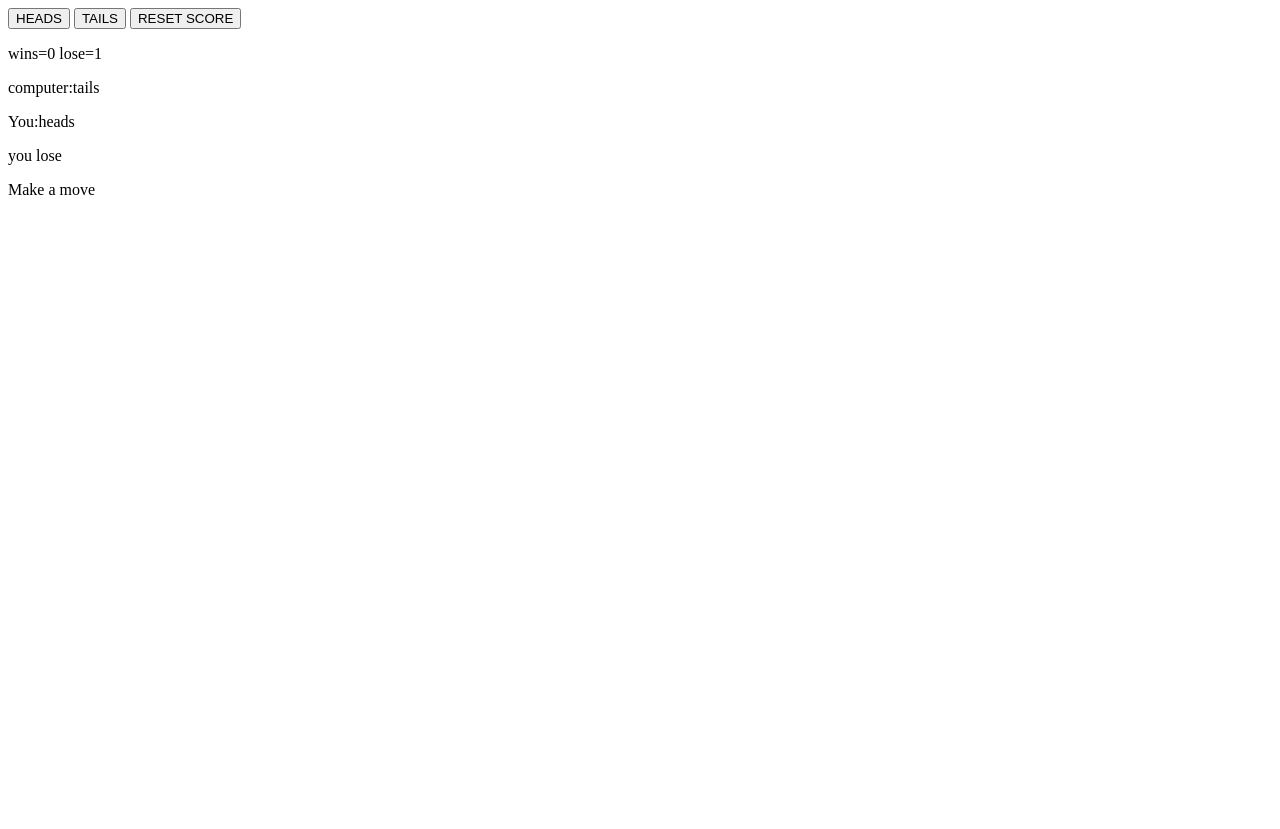
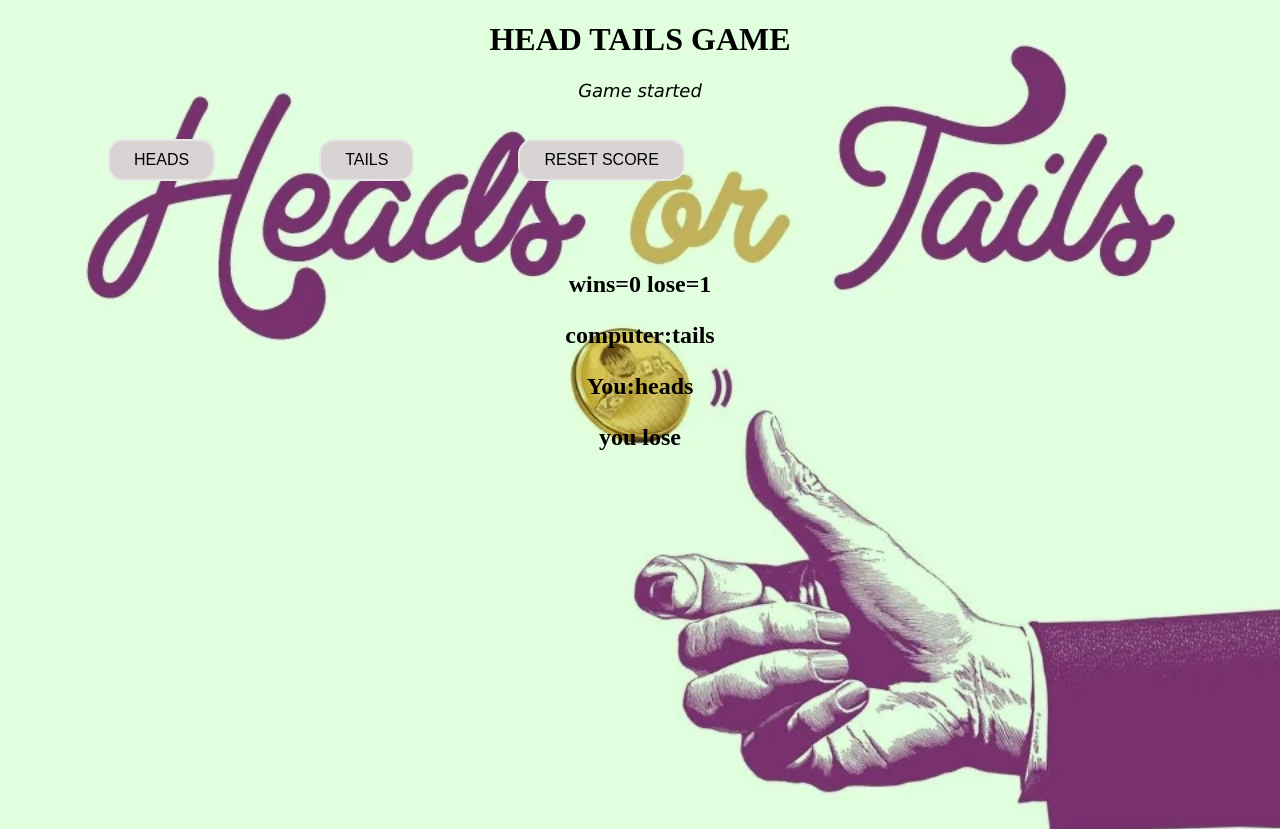
Before and after one commit to JJAMES-hub/HEAD-TAILS-GAMES-, a plain HTML site: page index.html in a window 1280 px wide. Both pictures are taken after a click on the button "HEADS". Before the commit the page ends 800 px from the top, so only its background shows below. Drawn offline with Linux system fonts and the light colour scheme.

Commit message:
Split index into JS/HTML/CSS modules + fresh CSS styling

```diff
--- /dev/null
+++ b/core.js
@@ -0,0 +1,42 @@
+const score = JSON.parse(localStorage.getItem('score')) || {
+            win: 0,
+            lose: 0
+        };
+
+
+        function gamePlay(playerChoice) {
+            document.getElementById('choiceText').innerHTML='Game started'
+
+            let computerChoice = '';
+            let randomNumber = Math.random();
+
+            if (randomNumber < 1 / 2) {
+                computerChoice = 'heads';
+            } else {
+                computerChoice = 'tails';
+            }
+
+            let results = '';
+
+            if (playerChoice === computerChoice) {
+                results = 'you win';
+            } else {
+                results = 'you lose';
+            }
+            if (results === 'you win') {
+                score.win += 1
+            } else {
+                score.lose += 1
+            }
+            localStorage.setItem('score', JSON.stringify(score))
+            updateScoreElement();
+            document.querySelector('.js-result').innerHTML = 'Make a move';
+            document.querySelector('.js-result').innerHTML = ` ${results}`
+            document.querySelector('.js-challenge').innerHTML = `computer:${computerChoice}`
+            document.querySelector('.js-choice').innerHTML = `You:${playerChoice}`
+
+        }
+        function updateScoreElement() {
+            document.querySelector('.js-score')
+                .innerHTML = ` wins=${score.win} lose=${score.lose}`;
+        }
--- a/index.html
+++ b/index.html
@@ -1,13 +1,17 @@
 <!DOCTYPE html>
 <html lang="en">
+
 <head>
     <meta charset="UTF-8">
     <meta name="viewport" content="width=device-width, initial-scale=1.0">
     <title>Heads or Tails</title>
     <link rel="stylesheet" href="styles.css">
+    <script src="core.js"></script>
 </head>
+
 <body>
-
+<h1 class="heading">HEAD TAILS GAME</h1>
+ <p id="choiceText" class="choice">Make a move</p>
     <button onclick="gamePlay('heads')">HEADS</button>
     <button onclick="gamePlay('tails')">TAILS</button>
     <button onclick="
@@ -18,54 +22,16 @@ location.reload();
      updateScoreElement();
 ">RESET SCORE</button>
 
+
+    <div class="results">
         <p class="js-score"></p>
         <p class="js-challenge"></p>
         <p class="js-choice"></p>
         <p class="js-result"></p>
-<p>Make a move</p>
-
-<script>
-const score = JSON.parse(localStorage.getItem('score')) || {
-win: 0,
-lose: 0
-};
+    </div>
 
 
-function gamePlay(playerChoice) {
-    let computerChoice = '';
-    let randomNumber = Math.random();
-
-    if (randomNumber < 1/2) {
-        computerChoice = 'heads';
-    } else {
-        computerChoice = 'tails';
-    }
-
-    let results = '';
-
-    if (playerChoice === computerChoice) {
-        results = 'you win';
-    } else {
-        results = 'you lose';
-    }
-    if(results==='you win'){
-        score.win +=1
-    }else{
-        score.lose+=1
-    }
-    localStorage.setItem('score', JSON.stringify(score))
-updateScoreElement();
-document.querySelector('.js-result').innerHTML = 'Make a move';
-document.querySelector('.js-result').innerHTML = ` ${results}`
-document.querySelector('.js-challenge').innerHTML = `computer:${computerChoice}`
-document.querySelector('.js-choice').innerHTML = `You:${playerChoice}`
-
-}
-function updateScoreElement() {
-    document.querySelector('.js-score')
-.innerHTML =` wins=${score.win} lose=${score.lose}`;
-}
-</script>
 
 </body>
+
 </html>
--- a/styles.css
+++ b/styles.css
@@ -1,6 +1,39 @@
-:root {
-  --bg: #0f172a;
-  --card: #1e293b;
-  --text: #e2e8f0;
-  --accent: #38bdf8;
+body{
+ background-image: url("components/HeadsorTails.webp");
+ background-size: cover;
+background-position: center;
+ height: 100vh;
+ background-repeat: no-repeat;
 }
+.heading{
+  text-align: center;
+}
+button{
+  margin-top: 20px;
+  align-items: center;
+  margin-left: 100px;
+  background-color:rgb(216, 212, 212);
+  font-size: medium;
+  padding: 10px 24px;
+border-radius: 15px;
+border: 2px solid #e7e7e7;
+transition-duration: 1s;
+
+}
+button:hover {
+  background-color: rgb(80, 94, 107);
+}
+.choice{
+  font-style: oblique;
+font-weight: lighter;
+  font-size: large;
+  text-align: center;
+  font-family: Verdana, Geneva, Tahoma, sans-serif;
+}
+.results{
+  margin-top: 90px ;
+  font-size:x-large;
+  font-weight: bolder;
+  font-style: inherit;
+  text-align: center;
+}
```
Also changed, not shown: components/HeadsorTails.webp (added). Lines whose indentation alone changed are shown as unchanged.
